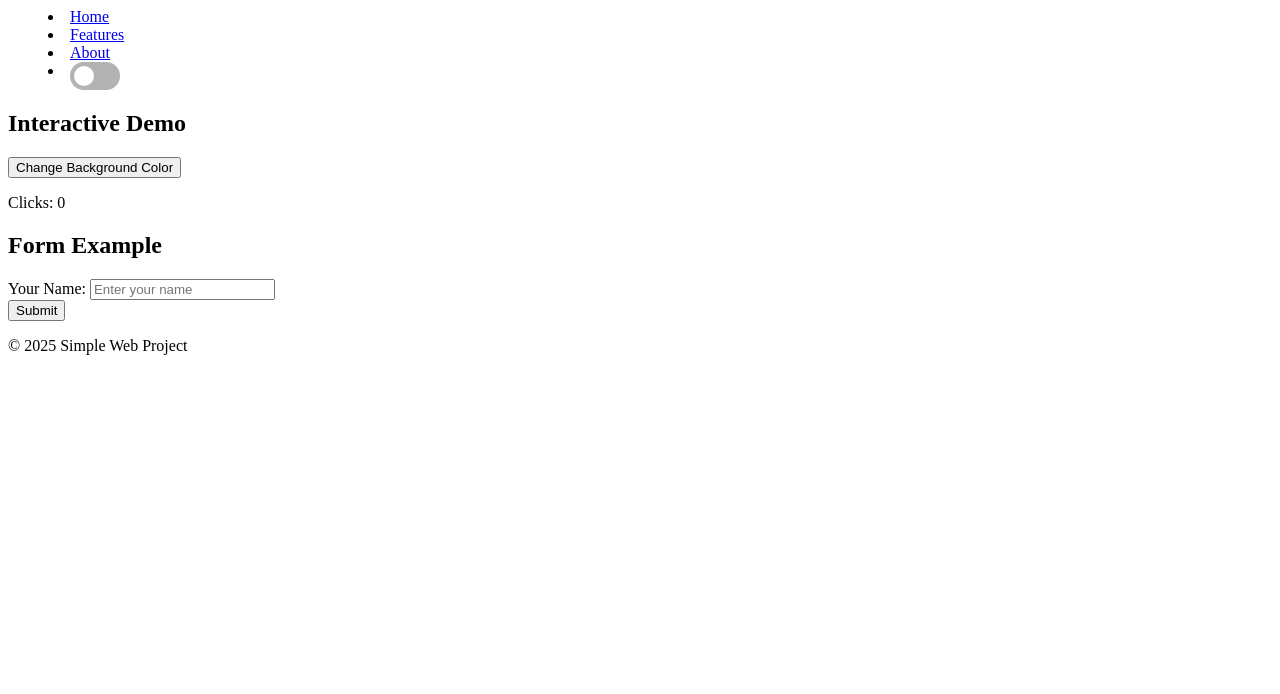
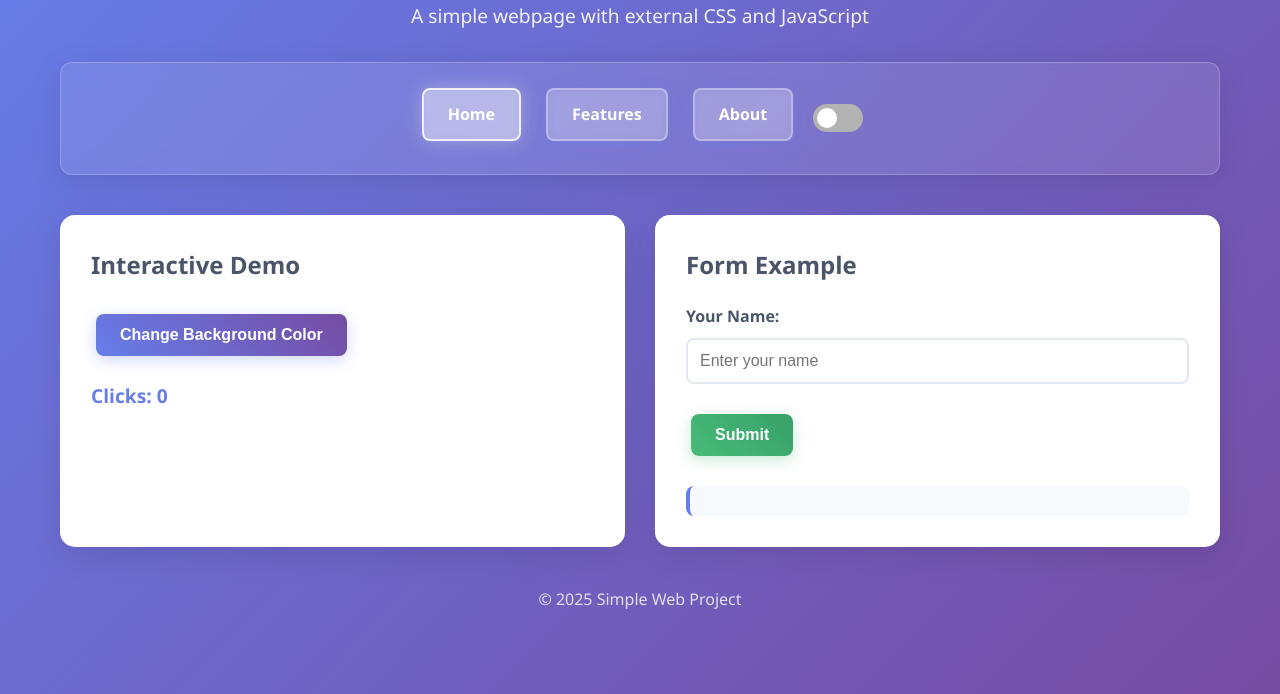
Before and after one commit to Michael-Kiger/web-academy-website, a website: page index.html in a window 1280 px wide. Shown: the part 106-800 px from the top of the page. Drawn offline with Linux system fonts and the light colour scheme; the site is published under a folder, as on GitHub Pages, so addresses that start at the root find nothing.

Commit message:
minor update, css page links

```diff
--- a/index.html
+++ b/index.html
@@ -5,7 +5,7 @@
     <meta name="viewport" content="width=device-width, initial-scale=1.0" />
     <title>Simple Web Project - Start</title>
     <link rel="stylesheet" href="./pages/index.css" />
-    <link rel="stylesheet" href="./components/dark-mode-toggle/toggle.css">
+    <link rel="stylesheet" href="components/dark-mode-toggle/toggle.css">
   </head>
   <body>
     <div class="container">
@@ -64,7 +64,7 @@
         <p>&copy; 2025 Simple Web Project</p>
       </footer>
     </div>
-    <script src="script.js"></script>
+    <script src="./script.js"></script>
     <script src="./components/dark-mode-toggle/toggle.js" defer></script>
 
   </body>
--- a/pages/index.css
+++ b/pages/index.css
@@ -1,3 +1,3 @@
-@import url(/blocks/about-styles.css);
-@import url(/blocks/styles.css);
-@import url(/blocks/toggle.css);
+@import url(../blocks/about-styles.css);
+@import url(../blocks/styles.css);
+@import url(../blocks/toggle.css);
```
Also changed, not shown: about.html (+2 -1 lines), page2.html (+2 -1 lines).
